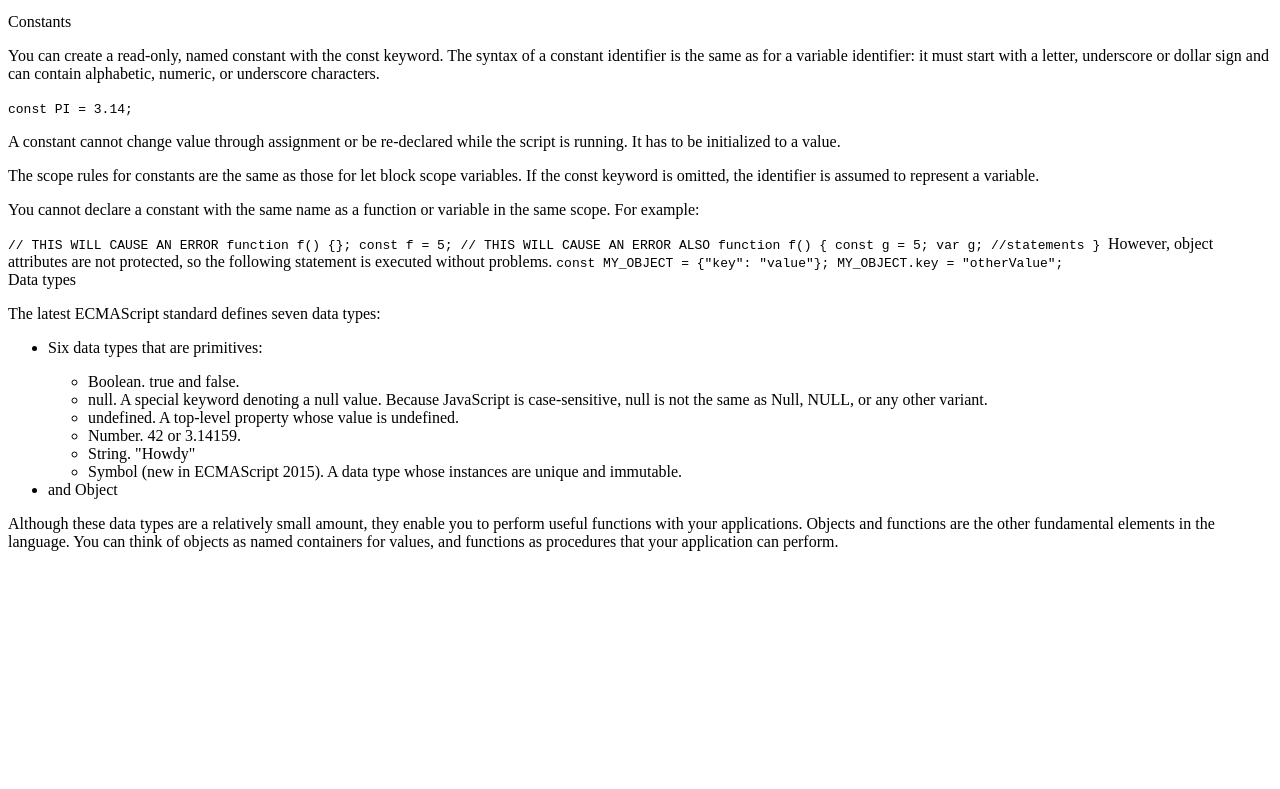
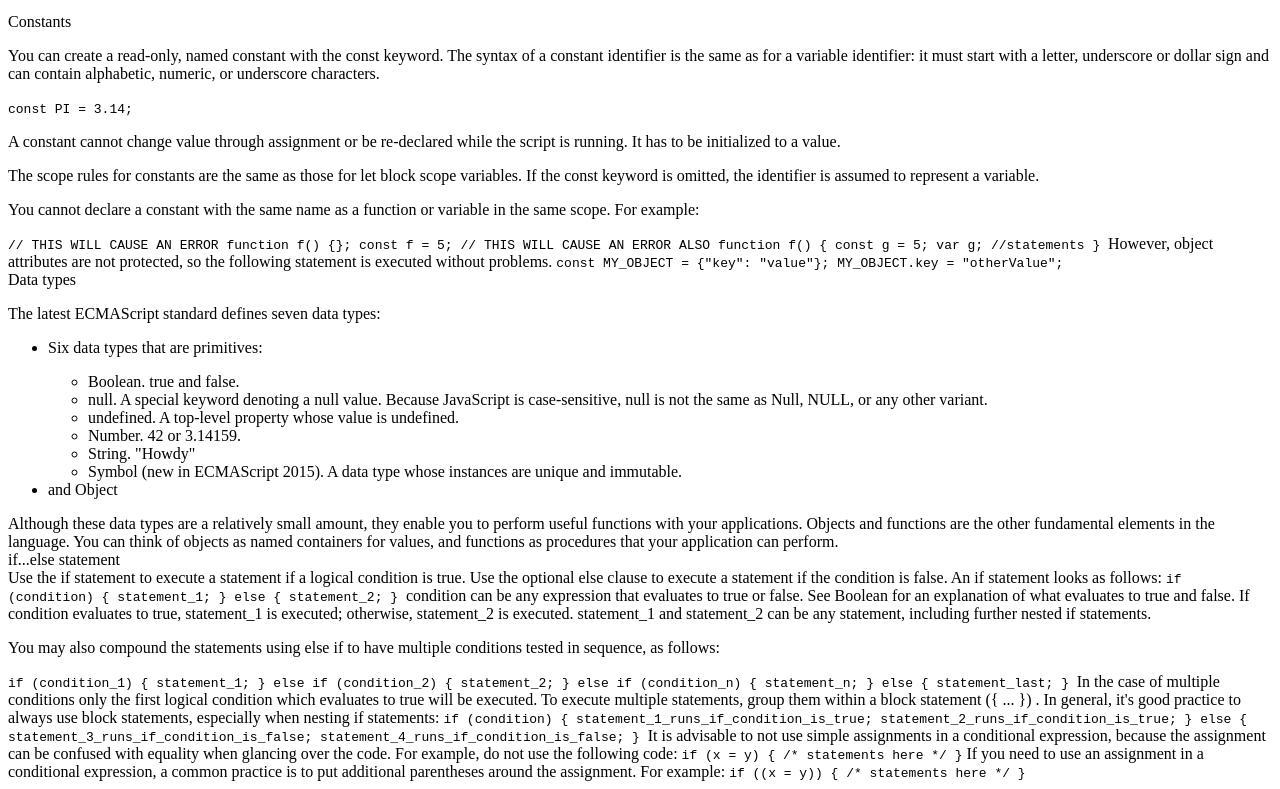
Before and after one commit to capriclo/TechnicalDocumentationPage, a plain HTML site: page index.html in a window 1280 px wide. Shown: the part 1593-2382 px from the top of the page. Before the commit the page ends 2152 px from the top, so only its background shows below. Drawn offline with Linux system fonts and the light colour scheme.

Commit message:
add "if else" section

```diff
--- a/index.html
+++ b/index.html
@@ -299,6 +299,49 @@
                     for values, and functions as procedures that your application can perform.
                 </article>
             </section>
+            <section class="main-section" id="if...else_statement">
+                <header>if...else statement</header>
+                <article>
+                    Use the if statement to execute a statement if a logical condition is true. Use the
+                    optional else clause to execute a statement if the condition is false. An if statement
+                    looks as follows:
+                    <code>
+                        if (condition) { statement_1; } else { statement_2; }
+                    </code>
+                    condition can be any expression that evaluates to true or false. See Boolean for an
+                    explanation of what evaluates to true and false. If condition evaluates to true,
+                    statement_1 is executed; otherwise, statement_2 is executed. statement_1 and
+                    statement_2 can be any statement, including further nested if statements.
+                    <p>
+                        You may also compound the statements using else if to have multiple conditions
+                        tested in sequence, as follows:
+                    </p>
+                    <code>
+                        if (condition_1) { statement_1; } else if (condition_2) {
+                        statement_2; } else if (condition_n) { statement_n; } else {
+                        statement_last; }
+                    </code>
+                    In the case of multiple conditions only the first logical condition which evaluates
+                    to true will be executed. To execute multiple statements, group them within a block
+                    statement ({ ... }) . In general, it's good practice to always use block statements,
+                    especially when nesting if statements:
+                    <code>
+                        if (condition) { statement_1_runs_if_condition_is_true;
+                        statement_2_runs_if_condition_is_true; } else {
+                        statement_3_runs_if_condition_is_false;
+                        statement_4_runs_if_condition_is_false; }
+                    </code>
+                    It is advisable to not use simple assignments in a conditional expression, because
+                    the assignment can be confused with equality when glancing over the code. For example,
+                    do not use the following code:
+                    <code>if (x = y) { /* statements here */ }</code>
+                    If you need to use an assignment in a conditional expression, a common practice is to
+                    put additional parentheses around the assignment. For example:
+                    <code>
+                        if ((x = y)) { /* statements here */ }
+                    </code>
+                </article>
+            </section>
         </main>
     </body>
 </html>
```
